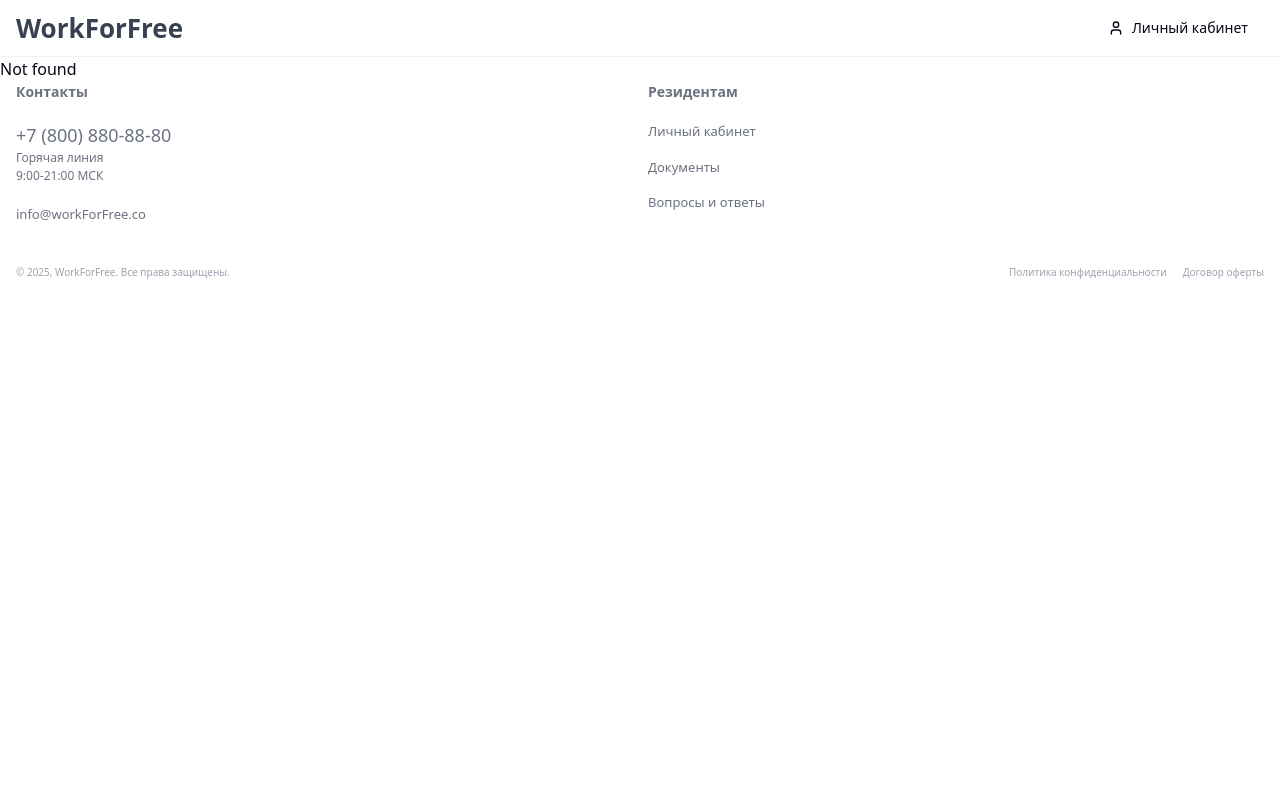
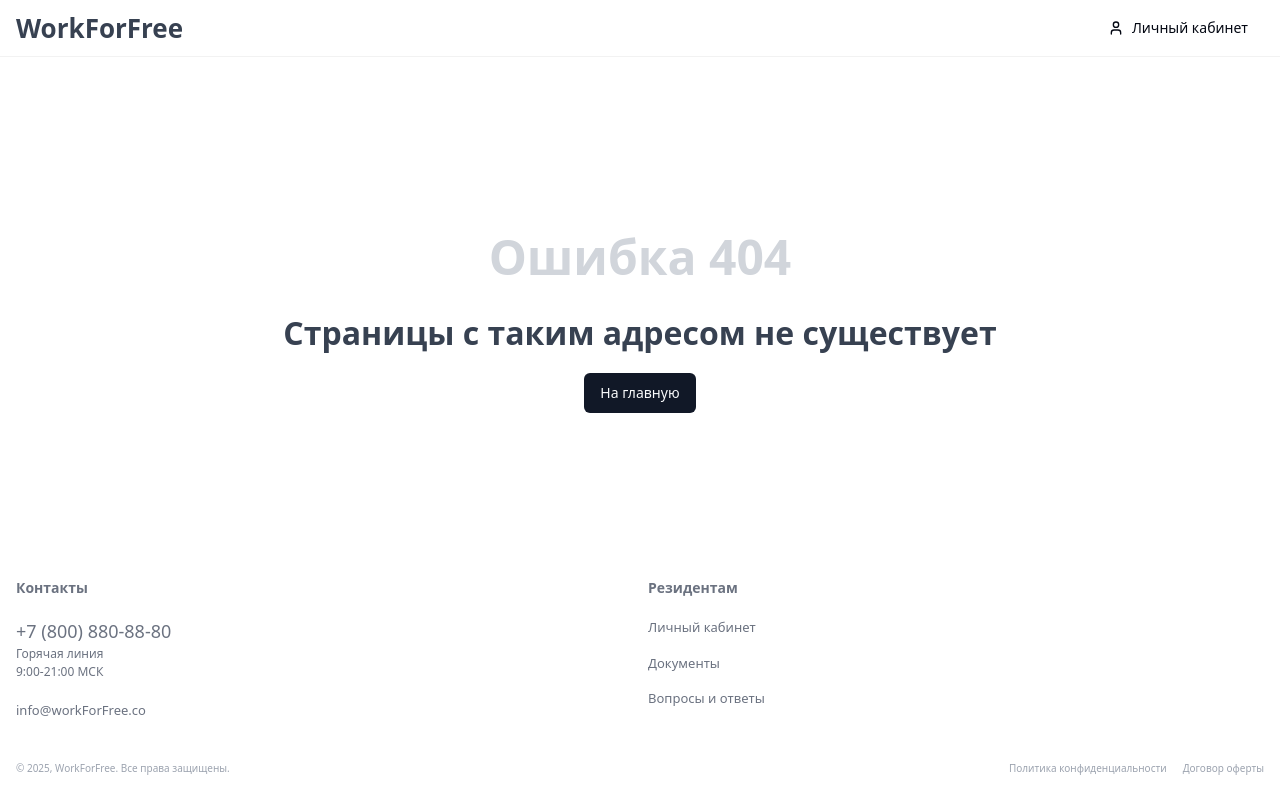
Before and after one commit to Work-F-free/client, a React (Vite) app: page /oferta in a window 1280 px wide. Built offline with nearby package versions, Linux system fonts and the light colour scheme.

Commit message:
feat: not found page

```diff
--- a/src/app/router/not-found.tsx
+++ b/src/app/router/not-found.tsx
@@ -1,8 +1,17 @@
+import { Container } from "@/components/container";
+import { Title } from "@/components/title";
+import { Button } from "@/components/ui/button";
+
 const NotFound = () => {
   return (
-      <div>
-        Not found
+    <Container variant={'default'}>
+      <div className="min-h-[65vh] flex flex-col items-center justify-center gap-4">
+        <Title text={'Ошибка 404'} size="2xl" className="font-bold text-gray-300" />
+        <Title text={'Страницы с таким адресом не существует'} size="lg" className="font-semibold text-gray-700" />
+
+        <Button>На главную</Button>
       </div>
+    </Container>
   );
 };
 
```
